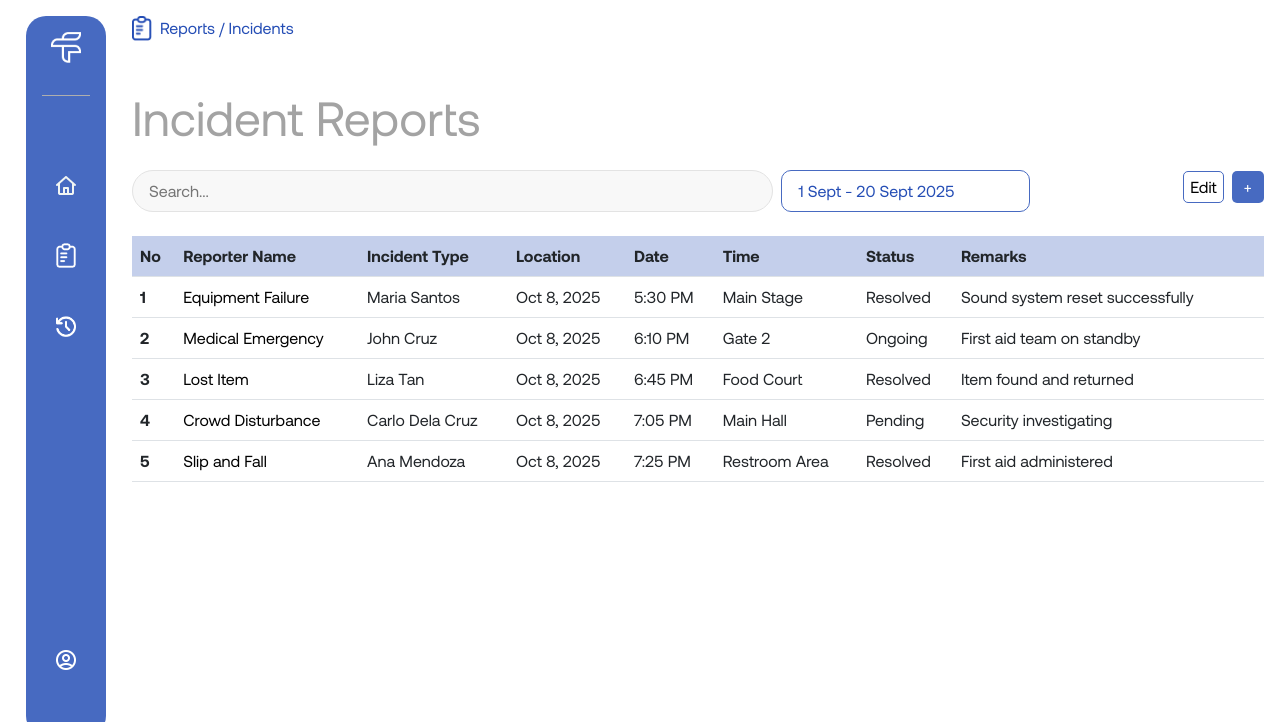
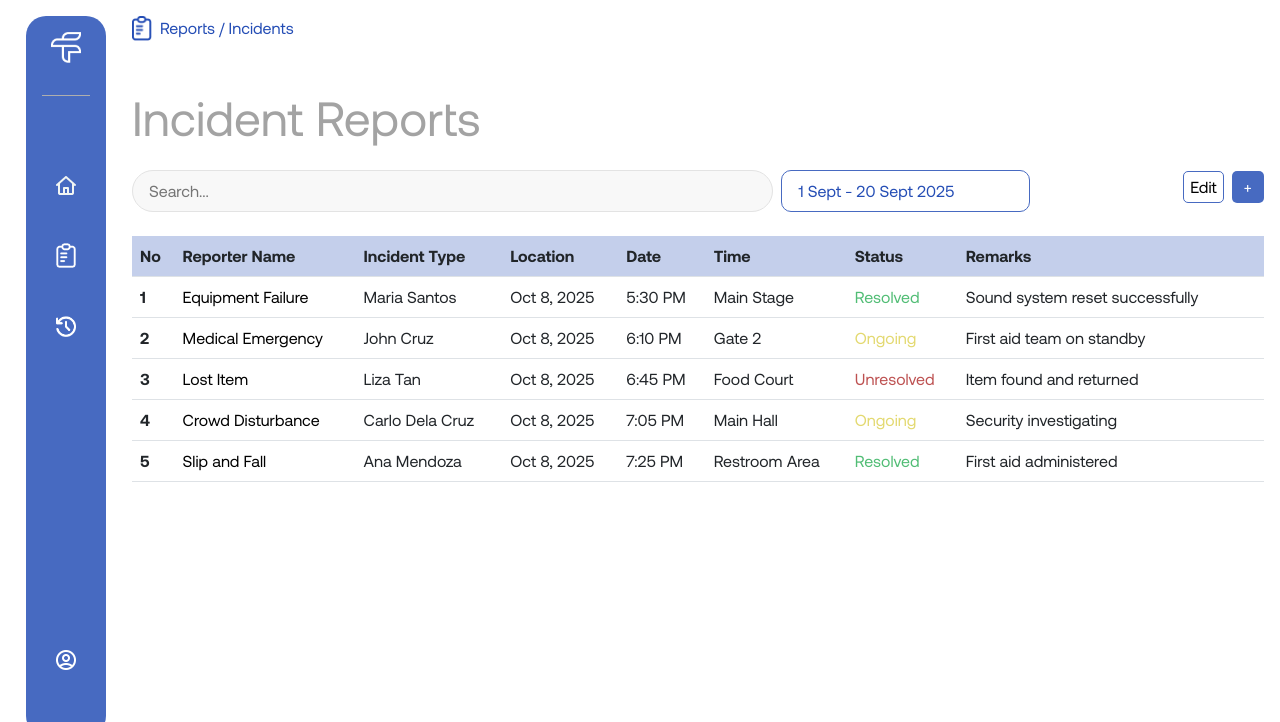
Before and after one commit to liliput35/FluxTrack, a PHP site: page /reports.php in a window 1280 px wide. Shown: the top 722 px of the page. Run offline with PHP 8.4, Linux system fonts and the light colour scheme.

Commit message:
status color coding

```diff
--- a/assets/css/style.css
+++ b/assets/css/style.css
@@ -43,6 +43,18 @@ ul {
   list-style: none;
   margin: 0;
   padding: 0;
+}
+
+.ongoing-incident {
+  color: #e3d970;
+}
+
+.unresolved-incident {
+  color: #BD5151;
+}
+
+.resolved-incident {
+  color: #51BD75;
 }
 
 /* HIDE NAVBAR COMPLETELY ON MOBILE */
--- a/reports.php
+++ b/reports.php
@@ -64,7 +64,7 @@
                         <td data-label="Date">Oct 8, 2025</td>
                         <td data-label="Time">5:30 PM</td>
                         <td data-label="Location">Main Stage</td>
-                        <td data-label="Status">Resolved</td>
+                        <td data-label="Status" class="resolved-incident">Resolved</td>
                         <td data-label="Remarks">Sound system reset successfully</td>
                         <td class="edit-cell"></td>
                     </tr>
@@ -75,7 +75,7 @@
                         <td data-label="Date">Oct 8, 2025</td>
                         <td data-label="Time">6:10 PM</td>
                         <td data-label="Location">Gate 2</td>
-                        <td data-label="Status">Ongoing</td>
+                        <td data-label="Status" class="ongoing-incident">Ongoing</td>
                         <td data-label="Remarks">First aid team on standby</td>
                         <td class="edit-cell"></td>
                     </tr>
@@ -86,7 +86,7 @@
                         <td data-label="Date">Oct 8, 2025</td>
                         <td data-label="Time">6:45 PM</td>
                         <td data-label="Location">Food Court</td>
-                        <td data-label="Status">Resolved</td>
+                        <td data-label="Status" class="unresolved-incident">Unresolved</td>
                         <td data-label="Remarks">Item found and returned</td>
                         <td class="edit-cell"></td>
                     </tr>
@@ -97,7 +97,7 @@
                         <td data-label="Date">Oct 8, 2025</td>
                         <td data-label="Time">7:05 PM</td>
                         <td data-label="Location">Main Hall</td>
-                        <td data-label="Status">Pending</td>
+                        <td data-label="Status" class="ongoing-incident">Ongoing</td>
                         <td data-label="Remarks">Security investigating</td>
                         <td class="edit-cell"></td>
                     </tr>
@@ -108,7 +108,7 @@
                         <td data-label="Date">Oct 8, 2025</td>
                         <td data-label="Time">7:25 PM</td>
                         <td data-label="Location">Restroom Area</td>
-                        <td data-label="Status">Resolved</td>
+                        <td data-label="Status" class="resolved-incident">Resolved</td>
                         <td data-label="Remarks">First aid administered</td>
                         <td class="edit-cell"></td>
                     </tr>
```
Also changed, not shown: dashboard.php (+5 -5 lines), history.php (+5 -5 lines).
